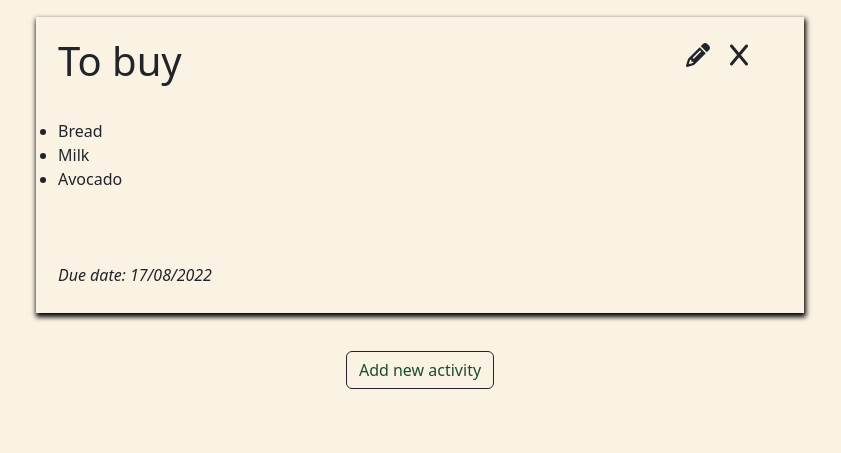
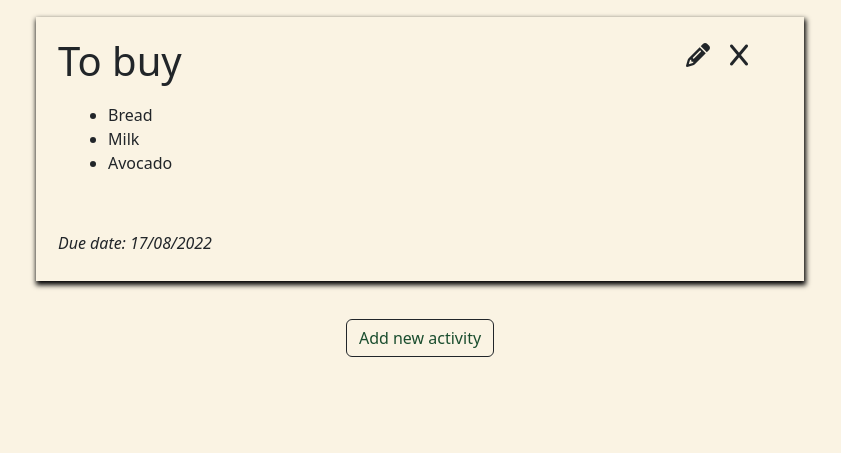
Before and after one commit to adelingruian/MyNotes, a Flask app: page / in a window 1280 px wide. Shown: the part 347-800 px from the top of the page, without its empty margins (220-1061 px from the left). Run offline with Flask 2, Linux system fonts and the light colour scheme; a user stored in the database is signed in; data comes from the database, SQL or seed files in the repository; both versions use the stored data as it was after the commit; some libraries are stand-ins or nearby versions.

Commit message:
v1.3 - Cleaned up Homepage -Needs code clean-up

```diff
--- a/app.py
+++ b/app.py
@@ -99,12 +99,11 @@ def edit(task_id):
         if task.title != edit_form.title.data:
             if ToDo.query.filter_by(title=edit_form.title.data).first():
                 flash("This activity title already exists.")
-        else:
-            task.title = edit_form.title.data
-            task.description = edit_form.description.data
-            task.due_date = edit_form.due_date.data.strftime('%d/%m/%Y')
-            db.session.commit()
-            return redirect(url_for('index'))
+        task.title = edit_form.title.data
+        task.description = edit_form.description.data
+        task.due_date = edit_form.due_date.data.strftime('%d/%m/%Y')
+        db.session.commit()
+        return redirect(url_for('index'))
     return render_template("add_activity.html", form=edit_form)
 
 
--- a/static/css/styles.css
+++ b/static/css/styles.css
@@ -127,3 +127,7 @@ h1 {
 img {
     margin: 0 10px;
 }
+
+.description-container {
+    padding-left: 30px;
+}
--- a/templates/index.html
+++ b/templates/index.html
@@ -19,7 +19,7 @@ active
     {% endif %}
     {% for task in tasks %}
         <div class="todo-item">
-            <div class="container fluid row">
+            <div class="container-fluid row">
                 <h1 class="todo-title col-8"> {{ task.title }}</h1>
                 <ul class="nav justify-content-end col-4">
                     <li class="nav-item edit-button">
@@ -29,9 +29,9 @@ active
                         <a href="{{ url_for('delete', task_id=task.id) }}"><i class="fa-solid fa-x"></i></a>
                     </li>
                 </ul>
-                <p>
+                <div class="description-container">
                     {{ task.description | safe() }}
-                </p>
+                </div>
                 <p><em>Due date: {{ task.due_date }}</em></p>
             </div>
         </div>
```
Also changed, not shown: todo.db.
